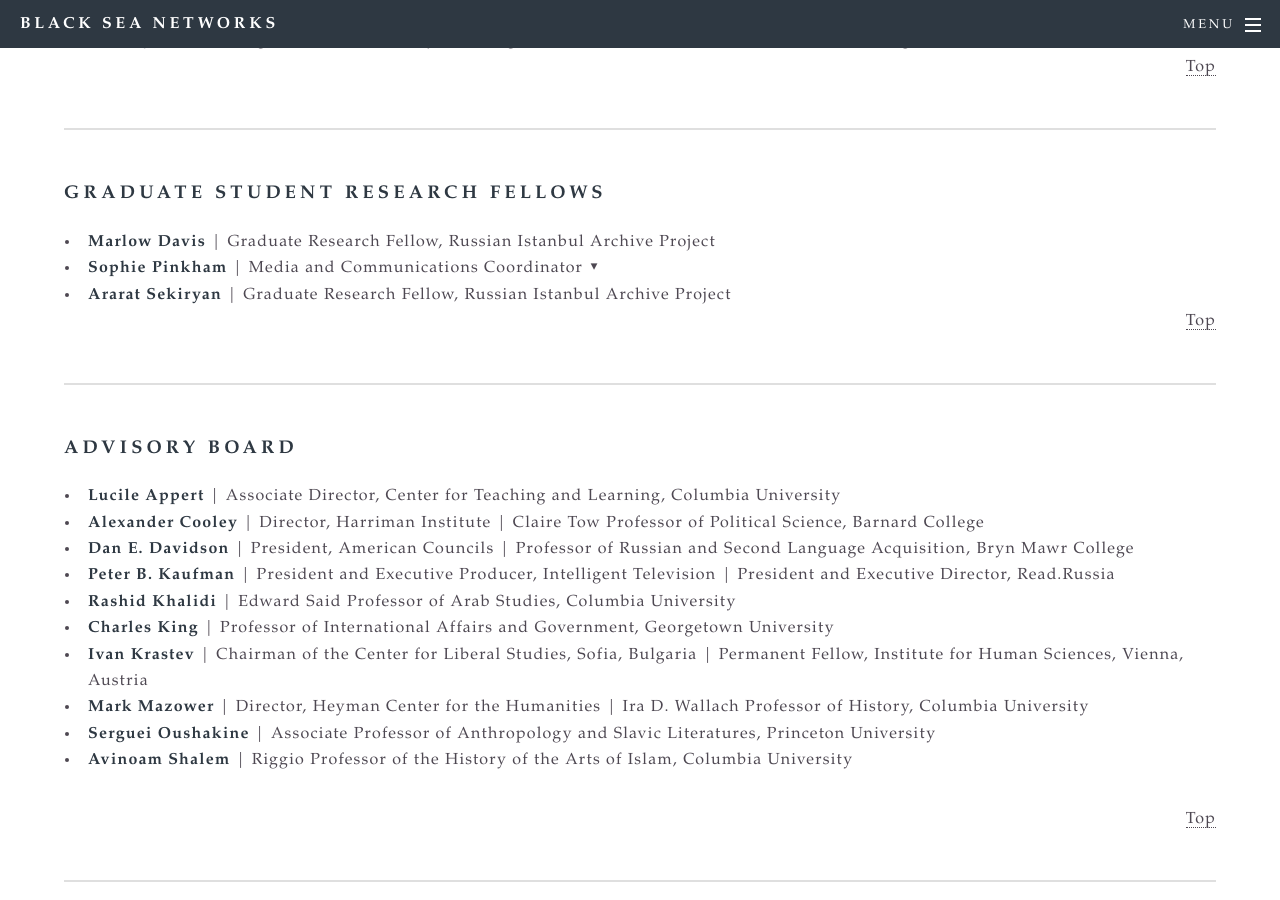
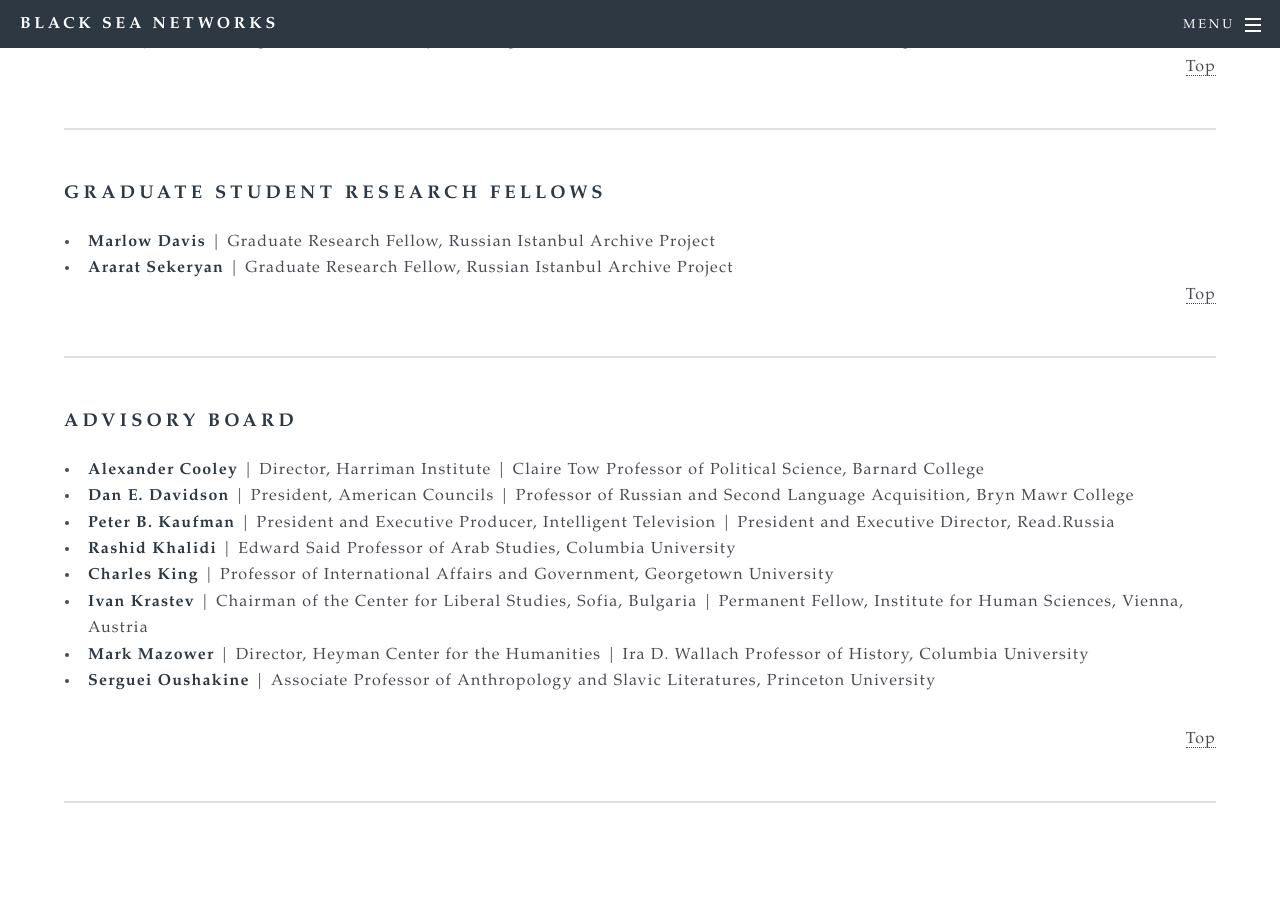
Before and after one commit to bradleygorski/blackseanet, a Jekyll site: the page built from people.html, in a window 1280 px wide and 900 px high, scrolled down 978 px. Built offline with Jekyll 4.4.1, drawn with Linux system fonts in a browser that asks for light colours.

Commit message:
Correct spelling / remove Pinkham, Appert, Shalem

```diff
--- a/people.html
+++ b/people.html
@@ -278,18 +278,7 @@
 		<hr /><h3>Graduate Student Research Fellows</h3>
 	<ul>
 		<li><strong>Marlow Davis</strong> | Graduate Research Fellow, Russian Istanbul Archive Project</li>
-            <li><strong>Sophie Pinkham</strong> | Media and Communications Coordinator
-            <span class="people-bio-button" title="Toggle Bio">▼</span>
-            <div class="people-bio">
-                <p></p>
-                <p align='justify'>Sophie Pinkham is a Ph.D. Candidate in Slavic Literature at Columbia University,
-                where she works on late Soviet and contemporary Russian literary politics and censorship.
-                She is the author of <i>Black Square: Adventures in Post-Soviet Ukraine</i> (Norton, 2016) and has written
-                about Russian and Ukrainian culture and politics for publications such as <i>The New Yorker</i>, <i>The New Republic</i>,
-                and <i>The Nation</i>. From 2005&ndash;2011 she worked in international public health, focusing on HIV and drug policy
-                in Eastern Europe and Central Asia. </p>
-            </div></li>
-            <li><strong>Ararat Sekiryan</strong> | Graduate Research Fellow, Russian Istanbul Archive Project</li>
+            <li><strong>Ararat Sekeryan</strong> | Graduate Research Fellow, Russian Istanbul Archive Project</li>
 
 
         <a name="board"></a><p align="right"><a href="#top">Top</a></p>
@@ -298,7 +287,6 @@
 
 	<hr /><h3>Advisory Board</h3>
 	<ul>
-		<li><strong>Lucile Appert</strong> | Associate Director, Center for Teaching and Learning, Columbia University</li>
 		<li><strong>Alexander Cooley</strong> | Director, Harriman Institute | Claire Tow Professor of Political Science, Barnard College</li>
 		<li><strong>Dan E. Davidson</strong> | President, American Councils | Professor of Russian and Second Language Acquisition, Bryn Mawr College</li>
 		<li><strong>Peter B. Kaufman</strong> | President and Executive Producer, Intelligent Television | President and Executive Director, Read.Russia </li>
@@ -307,7 +295,6 @@
 		<li><strong>Ivan Krastev</strong> | Chairman of the Center for Liberal Studies, Sofia, Bulgaria | Permanent Fellow, Institute for Human Sciences, Vienna, Austria</li>
 		<li><strong>Mark Mazower</strong> | Director, Heyman Center for the Humanities | Ira D. Wallach Professor of History, Columbia University</li>
 		<li><strong>Serguei Oushakine</strong> | Associate Professor of Anthropology and Slavic Literatures, Princeton University</li>
-		<li><strong>Avinoam Shalem</strong> | Riggio Professor of the History of the Arts of Islam, Columbia University</li>
 	</ul>
 	<p align="right"><a href="#top">Top</a></p>
 	<hr />
```
